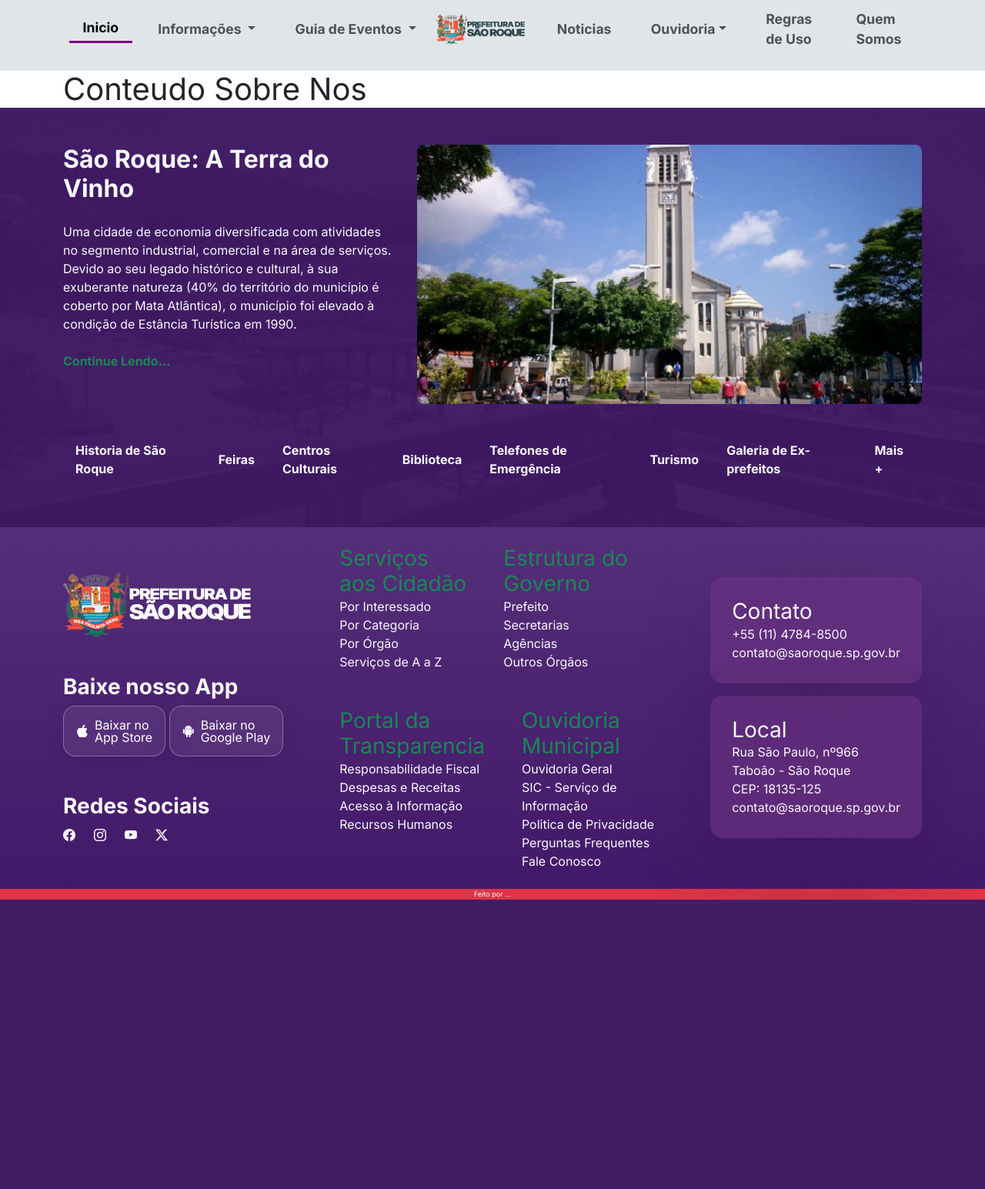
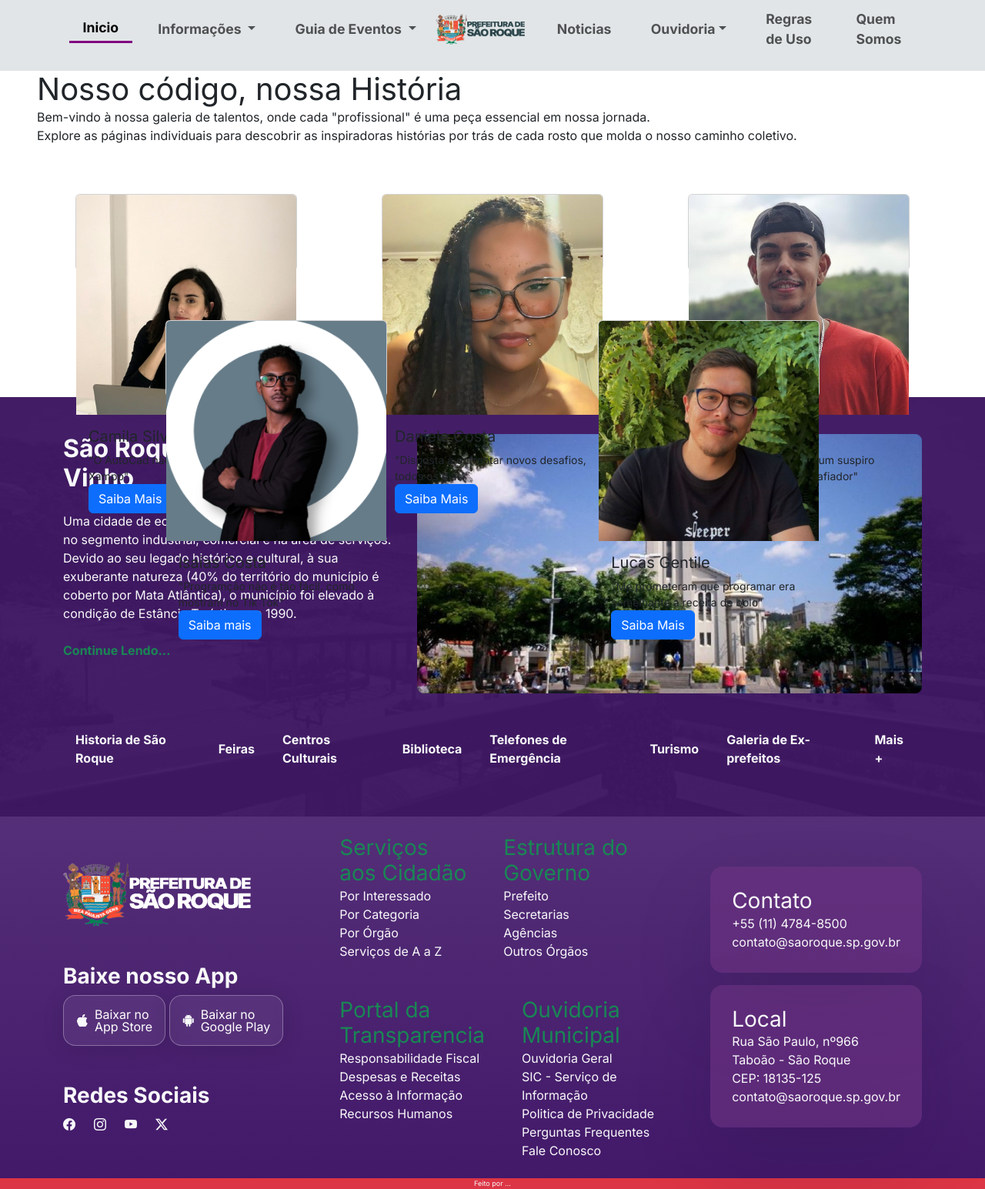
Before and after one commit to LucasCGentile/projeto-portal, a PHP site: page /pages/quemSomos/quemSomos.php in a window 1280 px wide. Shown: the whole page at 77% size. Before the commit the page ends 1169 px from the top, so only its background shows below. Run offline with PHP 8.4, Linux system fonts and the light colour scheme.

Commit message:
Add page sobre nós

```diff
--- a/pages/quemSomos/quemSomos.php
+++ b/pages/quemSomos/quemSomos.php
@@ -7,15 +7,78 @@ include '../../includes/head/head.php'
 
 <body>
 
-  <?php
+    <?php
   include '../../includes/header/header.php'
   ?>
 
-  <main class="container">
-    <h1>Conteudo Sobre Nos</h1>
-  </main>
+    <main class="conatiner">
+        <div>
+            <div class="mb-5">
+                <h1 class="ps-5">Nosso código, nossa História</h1>
+                <p class="ps-5">Bem-vindo à nossa galeria de talentos, onde cada "profissional" é uma peça essencial em
+                    nossa jornada.
+                    <br>Explore as páginas individuais para descobrir as inspiradoras histórias por trás de cada rosto
+                    que molda o nosso caminho coletivo.
+                </p>
+            </div>
+            <div class="row justify-content-evenly">
 
-  <?php
+                <!-- profile card Camila -->
+                <div class="card p-0 col-lg-4 col-md-6 mt-3" style="width: 18rem;">
+                    <img src="images/camila.jpg" class="card-img-top" alt="...">
+                    <div class="card-body">
+                        <h5 class="card-title">Camila Silva</h5>
+                        <p class="card-text">"O AutoCad não chega aos pés do Xampp"</p>
+                        <a href="camila.php" class="btn btn-primary">Saiba Mais</a>
+                    </div>
+                </div>
+
+                <!-- profile card Daniela -->
+                <div class="card p-0 col-lg-4 col-md-6 mt-3" style="width: 18rem;">
+                    <img src="images/daniele.jpg" class="card-img-top" alt="...">
+                    <div class="card-body">
+                        <h5 class="card-title">Daniele Costa</h5>
+                        <p class="card-text">"Disposta a enfrentar novos desafios, todos os dias"</p>
+                        <a href="daniele.php" class="btn btn-primary">Saiba Mais</a>
+                    </div>
+                </div>
+
+                <!-- profile card Felipe -->
+                <div class="card p-0 col-lg-4 col-md-6 mt-3" style="width: 18rem;">
+                    <img src="images/felipe.jpg" class="card-img-top" alt="...">
+                    <div class="card-body">
+                        <h5 class="card-title">Felipe Santos</h5>
+                        <p class="card-text">"A cada ; esquecido, é um suspiro de: SOCORRO que desafiador"</p>
+                        <a href="felipe.php" class="btn btn-primary">Saiba mais</a>
+                    </div>
+                </div>
+            </div>
+            <div class="mt-5">
+                <div class="row justify-content-evenly">
+                    <!-- profile card Isaias -->
+                    <div class="card p-0 col-lg-4 col-md-6 mt-3" style="width: 18rem;">
+                        <img src="images/isaias.png" class="card-img-top" alt="...">
+                        <div class="card-body">
+                            <h5 class="card-title">Isaías Costa</h5>
+                            <p class="card-text">"Programção não é tão fácil, como mostram no Tik Tok"</p>
+                            <a href="isaias.php" class="btn btn-primary">Saiba mais</a>
+                        </div>
+                    </div>
+
+                    <!-- profile card Lucas -->
+                    <div class="card p-0 col-lg-4 col-md-6 mt-3 ms-5" style="width: 18rem;">
+                        <img src="images/lucas.jpeg" class="card-img-top" alt="...">
+                        <div class="card-body">
+                            <h5 class="card-title">Lucas Gentile</h5>
+                            <p class="card-text">"Me prometeram que programar era semelhante a receita de bolo"</p>
+                            <a href="lucas.php" class="btn btn-primary">Saiba Mais</a>
+                        </div>
+                    </div>
+                </div>
+            </div>
+    </main>
+
+    <?php
   include '../../includes/footer/footer.php'
   ?>
 </body>
```
Also changed, not shown: pages/quemSomos/camila.php (added, +39 -0 lines), pages/quemSomos/daniele.php (added, +40 -0 lines), pages/quemSomos/felipe.php (added, +41 -0 lines), pages/quemSomos/isaias.php (added, +40 -0 lines), pages/quemSomos/lucas.php (added, +40 -0 lines), pages/quemSomos/images/camila.jpg (added), pages/quemSomos/images/daniele.jpg (added), pages/quemSomos/images/felipe.jpg (added), pages/quemSomos/images/isaias.png (added), pages/quemSomos/images/lucas.jpeg (added).
